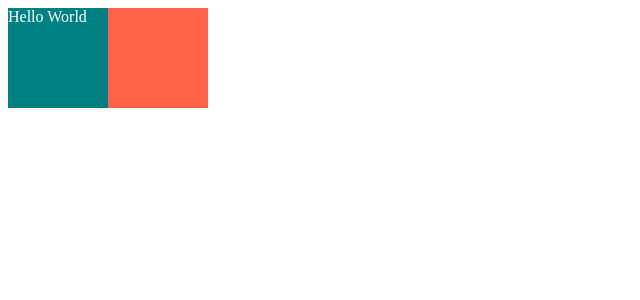
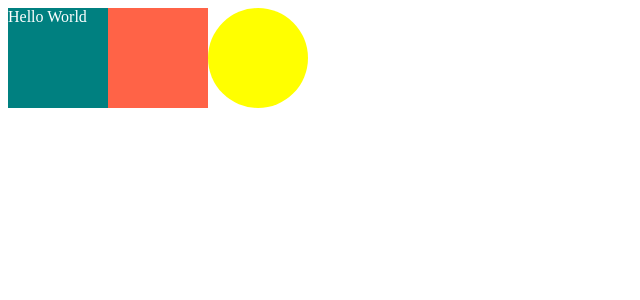
Before and after one commit to drasla/lecture-04-styled-component, a React (Vite) app: page / in a window 1280 px wide. Shown: the top 300 px of the page, without its empty margins (0-640 px from the left). Built offline with nearby package versions, Linux system fonts and the light colour scheme.

Commit message:
02. styled-component extend Component 생성

```diff
--- a/src/App.jsx
+++ b/src/App.jsx
@@ -14,6 +14,10 @@ const Text = styled.span`
     color: white;
 `;
 
+const Circle = styled(Box)`
+    border-radius: 50px;
+`;
+
 function App() {
   return (
     <Father>
@@ -21,6 +25,7 @@ function App() {
             <Text>Hello World</Text>
         </Box>
         <Box bgColor={"tomato"}/>
+        <Circle bgColor={"yellow"} />
     </Father>
   )
 }
```
